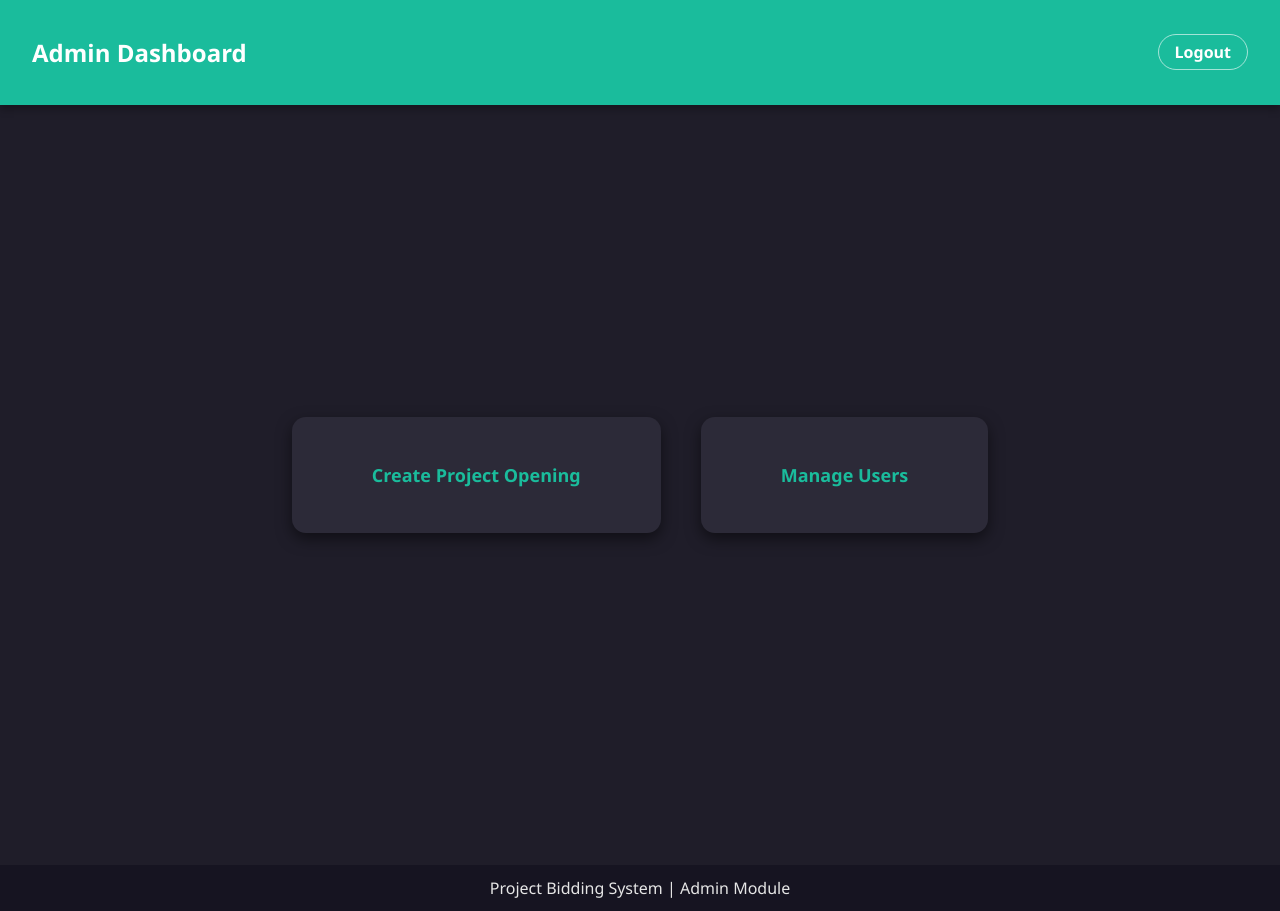
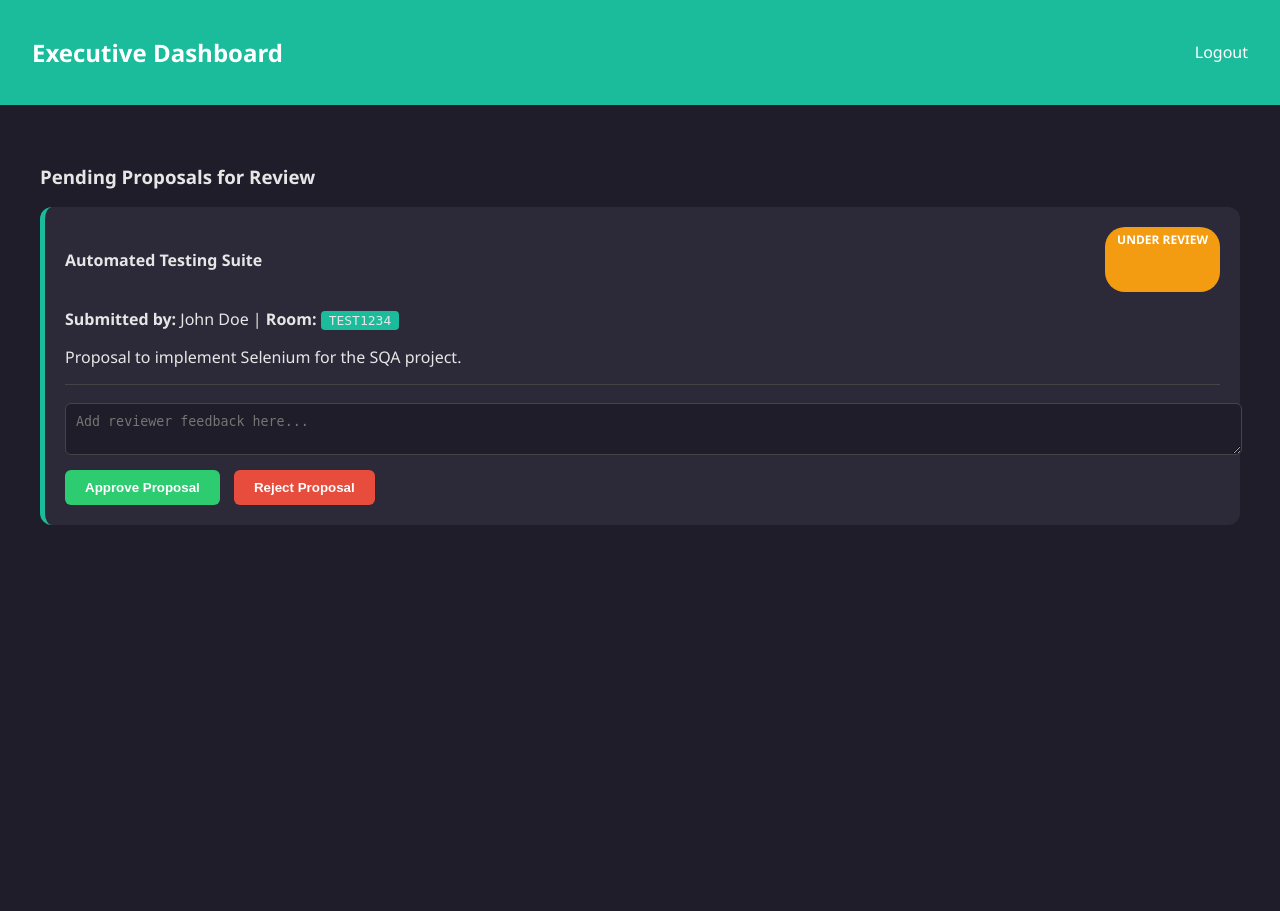
Before and after one commit to vdlnp/SEF-Project, a PHP site: page /EPMain.php in a window 1280 px wide. After the commit the page ends 525 px from the top, so only its background shows below. Run offline with PHP 8.4, Linux system fonts and the light colour scheme; data comes from the database, SQL or seed files in the repository.

Commit message:
Update EPMain.php

```diff
--- a/Main/EPMain.php
+++ b/Main/EPMain.php
@@ -1,197 +1,126 @@
 <?php
-// 1. INCLUDE DATABASE CONNECTION
-include "db.php"; // Uses your existing $conn
+include "db.php"; // Connects to your sef_project database
 
-// 2. HANDLE FORM SUBMISSIONS (CREATE PROJECT)
-if ($_SERVER["REQUEST_METHOD"] == "POST" && isset($_POST['action']) && $_POST['action'] == 'createProject') {
-    $title = $conn->real_escape_string($_POST['title']);
-    $desc = $conn->real_escape_string($_POST['description']);
-    $deadline = $_POST['deadline'];
-    $room = $_POST['room_code'];
+// --- HANDLE APPROVAL / REJECTION ACTIONS ---
+if ($_SERVER['REQUEST_METHOD'] === 'POST' && isset($_POST['action'])) {
+    $action = $_POST['action'];
+    $proposalId = $_POST['proposalId'];
+    $feedback = $conn->real_escape_string($_POST['feedback'] ?? '');
 
-    $sql = "INSERT INTO project (title, description, deadline, room_code) VALUES ('$title', '$desc', '$deadline', '$room')";
+    if ($action === 'approve') {
+        $status = 'Approved';
+    } else {
+        $status = 'Rejected';
+    }
+
+    $sql = "UPDATE proposals SET status='$status', reviewer_feedback='$feedback', reviewed_at=NOW() WHERE id=$proposalId";
+
     if ($conn->query($sql)) {
-        header("Location: EPMain.php?msg=ProjectCreated");
-        exit();
+        echo "success";
+    } else {
+        echo "error";
     }
+    exit;
 }
 
-// 3. HANDLE FORM SUBMISSIONS (ADD USER)
-if ($_SERVER["REQUEST_METHOD"] == "POST" && isset($_POST['action']) && $_POST['action'] == 'addUser') {
-    $name = $conn->real_escape_string($_POST['name']);
-    $email = $conn->real_escape_string($_POST['email']);
-    $role = $_POST['role'];
-    $room = $_POST['room'];
-    // Default password for new users based on your SQL
-    $pass = 'password123';
-
-    $sql = "INSERT INTO users (name, email, password, role, room_code) VALUES ('$name', '$email', '$pass', '$role', '$room')";
-    if ($conn->query($sql)) {
-        header("Location: EPMain.php?msg=UserAdded");
-        exit();
-    }
-}
-
-// 4. FETCH DATA FOR TABLES
-$projectResults = $conn->query("SELECT * FROM project ORDER BY id DESC");
-$userResults = $conn->query("SELECT * FROM users ORDER BY id DESC");
+// --- FETCH PROPOSALS FOR REVIEW ---
+// This fetches proposals that are 'Under Review' first
+$query = "SELECT p.*, u.name as sender_name
+          FROM proposals p
+          JOIN users u ON p.user_id = u.id
+          ORDER BY p.submitted_at DESC";
+$result = $conn->query($query);
+$proposals = $result->fetch_all(MYSQLI_ASSOC);
 ?>
 
 <!DOCTYPE html>
 <html lang="en">
 <head>
     <meta charset="UTF-8">
-    <title>Admin Dashboard</title>
+    <title>Executive Approver Dashboard</title>
     <style>
-        body { margin: 0; font-family: "Segoe UI", Arial, sans-serif; background: #1f1d29; color: #e6e6e6; }
-        header { background: #1abc9c; color: white; padding: 16px 32px; display: flex; justify-content: space-between; align-items: center; box-shadow: 0 4px 8px rgba(0,0,0,0.3); }
-        header h1 { margin: 0; font-size: 22px; }
-        .logout { text-decoration: none; color: white; font-weight: 600; border: 1px solid rgba(255,255,255,0.6); padding: 6px 16px; border-radius: 20px; transition: all 0.3s ease; }
-        .logout:hover { background: #2e1b36; box-shadow: 0 0 15px rgba(26,188,156,0.7); transform: scale(1.05); }
-        .container { min-height: calc(100vh - 140px); display: flex; flex-direction: column; align-items: center; justify-content: center; padding: 40px 20px; }
-        .cards { display: flex; gap: 40px; justify-content: center; flex-wrap: wrap; }
-        .card { background: #2c2a38; padding: 46px 80px; border-radius: 14px; box-shadow: 0 6px 15px rgba(0,0,0,0.5); font-size: 18px; font-weight: 600; text-align: center; color: #1abc9c; cursor: pointer; transition: all 0.4s ease; }
-        .card:hover { transform: translateY(-8px) scale(1.05); color: white; background: linear-gradient(135deg, #1abc9c, #2e1b36); box-shadow: 0 12px 30px rgba(0,0,0,0.8), 0 0 20px rgba(26,188,156,0.5); }
-        .modal { display: none; position: fixed; z-index: 1000; left: 0; top: 0; width: 100%; height: 100%; background-color: rgba(0,0,0,0.7); overflow-y: auto; }
-        .modal-content { background-color: #2c2a38; margin: 3% auto; padding: 30px; border-radius: 14px; width: 90%; max-width: 700px; box-shadow: 0 8px 20px rgba(0,0,0,0.6); }
-        .close { color: #aaa; float: right; font-size: 28px; font-weight: bold; cursor: pointer; }
-        .close:hover { color: #1abc9c; }
-        .modal h2 { color: #1abc9c; margin-top: 0; margin-bottom: 25px; }
-        .form-group { margin-bottom: 15px; }
-        label { display: block; margin-bottom: 6px; }
-        input, textarea, select { width: 100%; padding: 10px 12px; background: #1f1d29; border: 1px solid #444; color: white; border-radius: 6px; font-size: 14px; box-sizing: border-box;}
-        textarea { min-height: 80px; }
-        input[type="date"]::-webkit-calendar-picker-indicator { filter: invert(1); cursor: pointer; }
-        .btn { background: #1abc9c; color: white; border: none; padding: 10px 20px; border-radius: 6px; cursor: pointer; font-weight: bold; margin-right: 10px; margin-top: 5px; }
-        .btn-info { background: #3498db; }
-        .btn:hover { opacity: 0.85; }
-        table { width: 100%; border-collapse: collapse; margin-top: 20px; }
-        th { background: #1abc9c; padding: 10px; text-align: left; }
-        td { padding: 10px; border-bottom: 1px solid #444; }
-        .room-code { background: #1abc9c; padding: 4px 10px; border-radius: 4px; font-family: monospace; }
-        footer { background: #161421; text-align: center; padding: 12px; margin-top: 20px; }
+        body { margin:0; font-family:"Segoe UI",Arial,sans-serif; background:#1f1d29; color:#e6e6e6; }
+        header { background:#1abc9c; color:white; padding:16px 32px; display:flex; justify-content:space-between; align-items:center; }
+        .container { padding: 40px; max-width: 1200px; margin: auto; }
+        .proposal-card { background:#2c2a38; border-radius:12px; padding:20px; margin-bottom:20px; border-left: 5px solid #1abc9c; }
+        .status-badge { padding:4px 12px; border-radius:20px; font-size:12px; font-weight:bold; text-transform:uppercase; }
+        .status-Under-Review { background: #f39c12; color: white; }
+        .status-Approved { background: #2ecc71; color: white; }
+        .status-Rejected { background: #e74c3c; color: white; }
+        .feedback-area { width:100%; background:#1f1d29; color:white; border:1px solid #444; padding:10px; border-radius:6px; margin: 10px 0; }
+        .btn { padding:10px 20px; border:none; border-radius:6px; cursor:pointer; font-weight:bold; }
+        .btn-approve { background:#2ecc71; color:white; margin-right:10px; }
+        .btn-reject { background:#e74c3c; color:white; }
+        .room-code { background:#1abc9c; padding:2px 8px; border-radius:4px; font-family:monospace; }
+        a.download-link { color: #3498db; text-decoration: none; font-weight: bold; }
+        a.download-link:hover { text-decoration: underline; }
     </style>
 </head>
-
 <body>
 
 <header>
-    <h2>Admin Dashboard</h2>
-    <a href="logout.php" class="logout">Logout</a>
+    <h2>Executive Dashboard</h2>
+    <a href="logout.php" style="color:white; text-decoration:none;">Logout</a>
 </header>
 
 <div class="container">
-    <div class="cards">
-        <div class="card" onclick="openModal('projectModal')">Create Project Opening</div>
-        <div class="card" onclick="openModal('userModal')">Manage Users</div>
-    </div>
+    <h3>Pending Proposals for Review</h3>
+
+    <?php if (empty($proposals)): ?>
+        <p>No proposals have been submitted yet.</p>
+    <?php else: ?>
+        <?php foreach ($proposals as $row): ?>
+            <div class="proposal-card">
+                <div style="display:flex; justify-content:space-between;">
+                    <h4><?= htmlspecialchars($row['title']) ?></h4>
+                    <span class="status-badge status-<?= str_replace(' ', '-', $row['status']) ?>">
+                        <?= $row['status'] ?>
+                    </span>
+                </div>
+                <p><strong>Submitted by:</strong> <?= htmlspecialchars($row['sender_name']) ?> | <strong>Room:</strong> <span class="room-code"><?= $row['room_code'] ?></span></p>
+                <p><?= nl2br(htmlspecialchars($row['description'])) ?></p>
+
+                <?php if ($row['file_path']): ?>
+                    <p><strong>Attachment:</strong> <a class="download-link" href="<?= $row['file_path'] ?>" target="_blank">View Document</a></p>
+                <?php endif; ?>
+
+                <?php if ($row['status'] === 'Under Review'): ?>
+                    <hr style="border:0; border-top:1px solid #444;">
+                    <textarea id="feedback-<?= $row['id'] ?>" class="feedback-area" placeholder="Add reviewer feedback here..."></textarea>
+                    <button class="btn btn-approve" onclick="handleAction(<?= $row['id'] ?>, 'approve')">Approve Proposal</button>
+                    <button class="btn btn-reject" onclick="handleAction(<?= $row['id'] ?>, 'reject')">Reject Proposal</button>
+                <?php else: ?>
+                    <p style="color: #bbb;"><strong>Final Feedback:</strong> <?= htmlspecialchars($row['reviewer_feedback'] ?: 'No feedback provided.') ?></p>
+                <?php endif; ?>
+            </div>
+        <?php endforeach; ?>
+    <?php endif; ?>
 </div>
 
-<div id="projectModal" class="modal">
-    <div class="modal-content">
-        <span class="close" onclick="closeModal('projectModal')">&times;</span>
-        <h2>Create Project Opening</h2>
-        <form action="EPMain.php" method="POST">
-            <input type="hidden" name="action" value="createProject">
-            <div class="form-group">
-                <label>Project Title *</label>
-                <input type="text" name="title" required>
-            </div>
-            <div class="form-group">
-                <label>Project Description *</label>
-                <textarea name="description" required></textarea>
-            </div>
-            <div class="form-group">
-                <label>Deadline *</label>
-                <input type="date" name="deadline" required>
-            </div>
-            <div class="form-group">
-                <label>Room Code (Auto-generated)</label>
-                <input type="text" id="roomCode" name="room_code" readonly required>
-            </div>
-            <button type="button" class="btn btn-info" onclick="generateRoomCode()">Generate Room Code</button>
-            <button type="submit" class="btn">Create Project</button>
-        </form>
+<script>
+function handleAction(id, action) {
+    const feedback = document.getElementById('feedback-' + id).value;
+    if (action === 'reject' && !feedback) {
+        alert("Please provide feedback for rejection.");
+        return;
+    }
 
-        <h3>Existing Projects</h3>
-        <table>
-            <tr><th>Title</th><th>Deadline</th><th>Room Code</th></tr>
-            <?php while($p = $projectResults->fetch_assoc()): ?>
-            <tr>
-                <td><?= htmlspecialchars($p['title']) ?></td>
-                <td><?= $p['deadline'] ?></td>
-                <td><span class="room-code"><?= $p['room_code'] ?></span></td>
-            </tr>
-            <?php endwhile; ?>
-        </table>
-    </div>
-</div>
+    const formData = new FormData();
+    formData.append('action', action);
+    formData.append('proposalId', id);
+    formData.append('feedback', feedback);
 
-<div id="userModal" class="modal">
-    <div class="modal-content">
-        <span class="close" onclick="closeModal('userModal')">&times;</span>
-        <h2>Manage Users</h2>
-        <form action="EPMain.php" method="POST">
-            <input type="hidden" name="action" value="addUser">
-            <div class="form-group">
-                <label>Full Name *</label>
-                <input type="text" name="name" required>
-            </div>
-            <div class="form-group">
-                <label>Email *</label>
-                <input type="email" name="email" required>
-            </div>
-            <div class="form-group">
-                <label>Role *</label>
-                <select name="role" required>
-                    <option value="">Select role...</option>
-                    <option value="Project Lead">Project Lead</option>
-                    <option value="Reviewer">Reviewer</option>
-                    <option value="Executive Approver">Executive Approver</option>
-                </select>
-            </div>
-            <div class="form-group">
-                <label>Project Room *</label>
-                <select name="room" required>
-                    <option value="">Select project...</option>
-                    <?php
-                    // Reset project pointer and populate dropdown
-                    $projectResults->data_seek(0);
-                    while($p = $projectResults->fetch_assoc()): ?>
-                        <option value="<?= $p['room_code'] ?>"><?= htmlspecialchars($p['title']) ?> (<?= $p['room_code'] ?>)</option>
-                    <?php endwhile; ?>
-                </select>
-            </div>
-            <button type="submit" class="btn">Add User</button>
-        </form>
-
-        <h3>Existing Users</h3>
-        <table>
-            <tr><th>Name</th><th>Email</th><th>Role</th><th>Room</th></tr>
-            <?php while($u = $userResults->fetch_assoc()): ?>
-            <tr>
-                <td><?= htmlspecialchars($u['name']) ?></td>
-                <td><?= htmlspecialchars($u['email']) ?></td>
-                <td><?= htmlspecialchars($u['role']) ?></td>
-                <td><span class="room-code"><?= $u['room_code'] ?></span></td>
-            </tr>
-            <?php endwhile; ?>
-        </table>
-    </div>
-</div>
-
-<footer>Project Bidding System | Admin Module</footer>
-
-<script>
-function openModal(id) { document.getElementById(id).style.display = "block"; }
-function closeModal(id) { document.getElementById(id).style.display = "none"; }
-function generateRoomCode() {
-    const chars = "ABCDEFGHIJKLMNOPQRSTUVWXYZ0123456789";
-    let code = "";
-    for (let i = 0; i < 8; i++) { code += chars[Math.floor(Math.random() * chars.length)]; }
-    document.getElementById('roomCode').value = code;
+    fetch('EPMain.php', { method: 'POST', body: formData })
+    .then(res => res.text())
+    .then(data => {
+        if (data === 'success') {
+            alert('Proposal ' + (action === 'approve' ? 'Approved' : 'Rejected'));
+            location.reload();
+        } else {
+            alert('Something went wrong.');
+        }
+    });
 }
-window.onclick = e => { if (e.target.classList.contains("modal")) e.target.style.display = "none"; };
 </script>
 
 </body>
```
